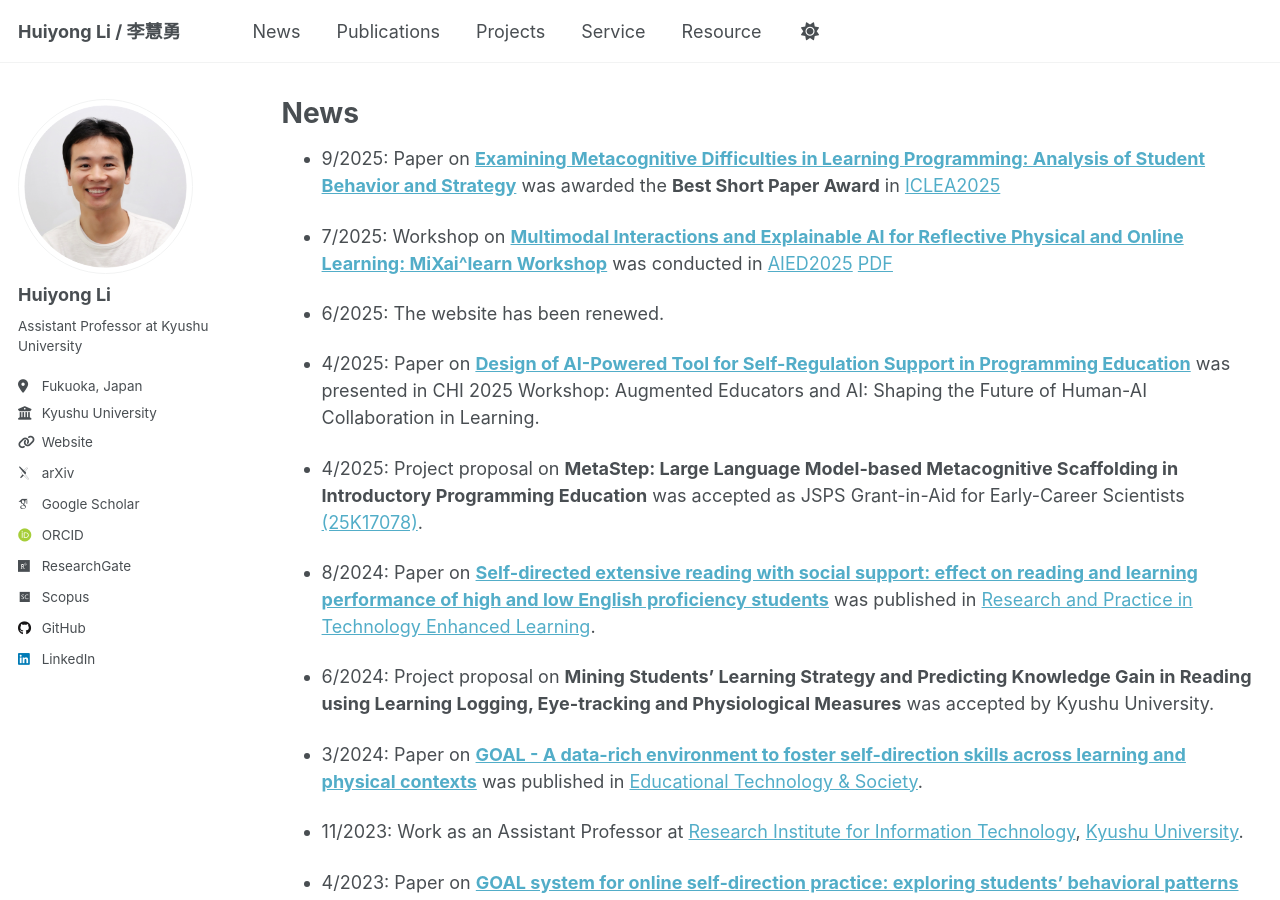
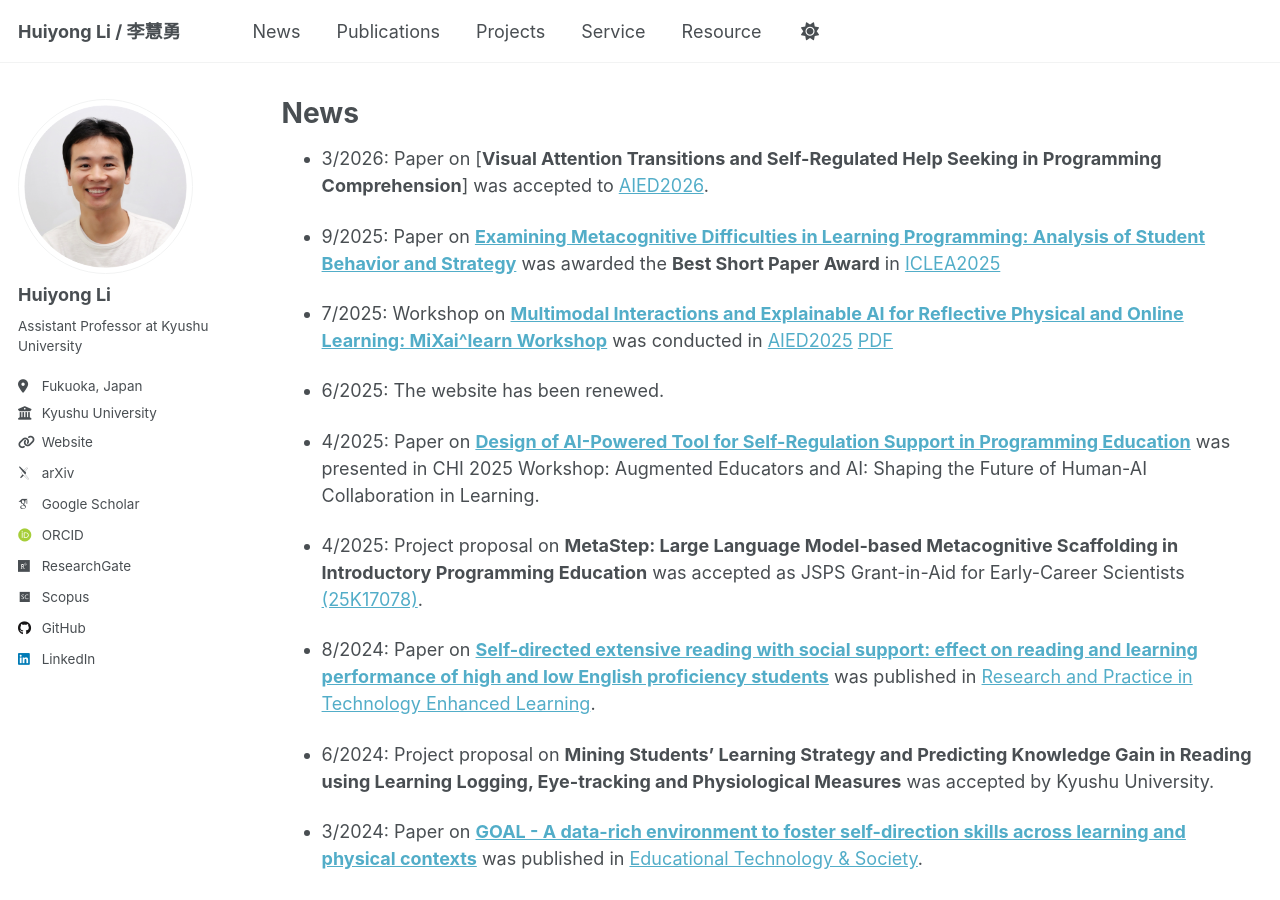
Before and after one commit to li-huiyong/li-huiyong.github.io, a Jekyll site: the page built from _pages/news.md, in a window 1280 px wide and 900 px high. Built offline with Jekyll 4.4.1, drawn with Linux system fonts in a browser that asks for light colours; some web fonts are replaced.

Commit message:
add AIED2026 paper news

```diff
--- a/_pages/news.md
+++ b/_pages/news.md
@@ -6,6 +6,8 @@ author_profile: true
 ---
 
 {% include base_path %}
+
+* 3/2026: Paper on [**Visual Attention Transitions and Self-Regulated Help Seeking in Programming Comprehension**] was accepted to [AIED2026](https://www.aied-conference.org/2026).
 
 * 9/2025: Paper on [**Examining Metacognitive Difficulties in Learning Programming: Analysis of Student Behavior and Strategy**](https://library.apsce.net/index.php/ICLEA/article/view/5520) was awarded the **Best Short Paper Award** in [ICLEA2025](https://sites.google.com/leds.ait.kyushu-u.ac.jp/iclea2025)
 
```
